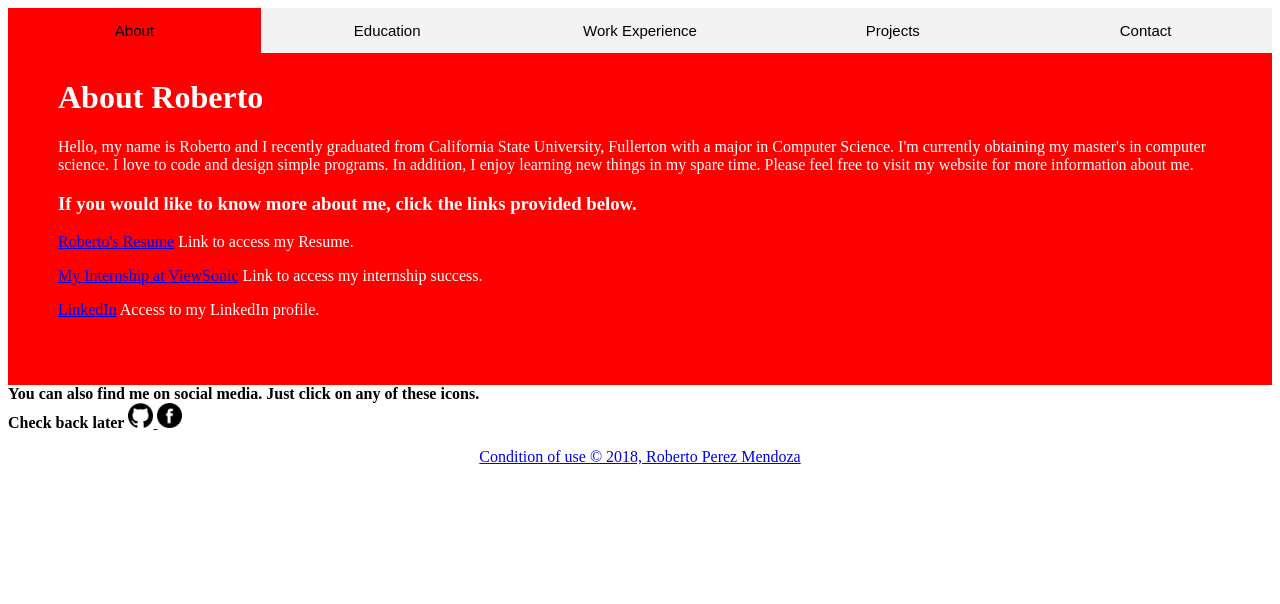
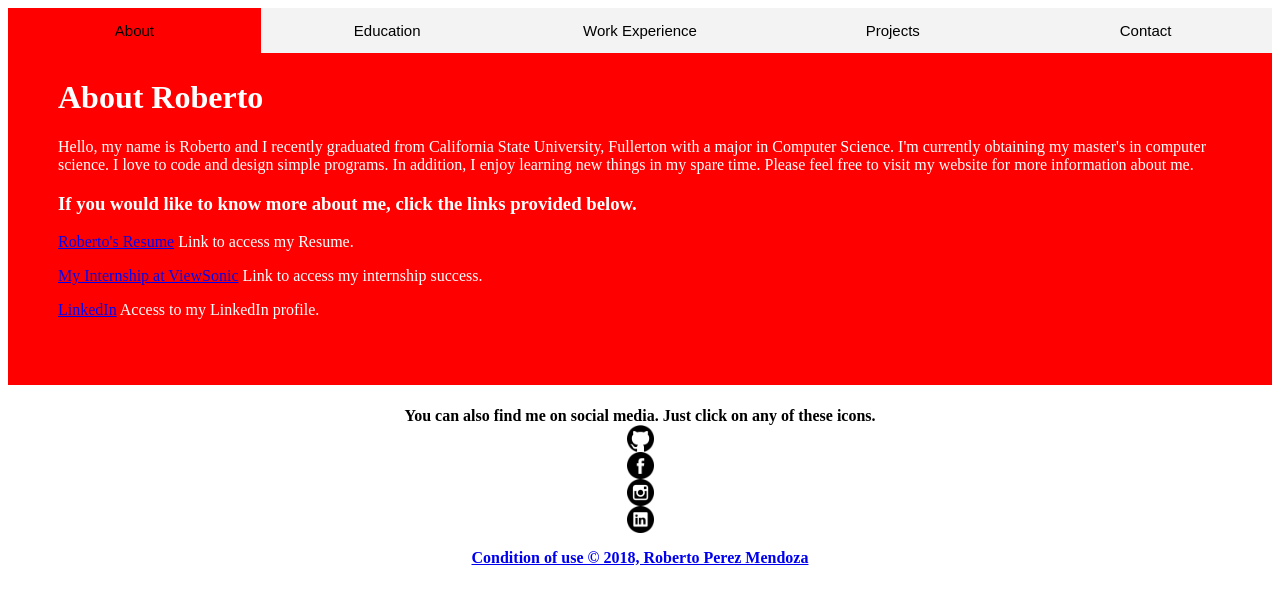
Before and after one commit to rperezmendoza/roberto, a plain HTML site: page index.html in a window 1280 px wide. Drawn offline with Linux system fonts and the light colour scheme.

Commit message:
first commit

```diff
--- a/index.html
+++ b/index.html
@@ -2,6 +2,13 @@
 <html>
     <head>
         <style>
+            .center {
+                display: block;
+                margin-left: auto;
+                margin-right:auto;
+
+            }
+
             .tab {
                 background-color: #F4F3F3;
                 color: black;
@@ -166,17 +173,27 @@
 
         <!--footer-->
         <footer>
-            <b>You can also find me on social media. Just click on any of these icons.</br>Check back later</b>
+            <h4 align="center">You can also find me on social media. Just click on any of these icons.</br>
             <!--Social media icons have been credited by the authon I have comment out their work-->
             <!--GITHUB-->
             <!-- <div>Icons made by <a href="https://www.flaticon.com/authors/pixel-perfect" title="Github">Github</a> from <a href="https://www.flaticon.com/"     title="Flaticon">www.flaticon.com</a> is licensed by <a href="http://creativecommons.org/licenses/by/3.0/"     title="Creative Commons BY 3.0" target="_blank">CC 3.0 BY</a></div> -->
 
-            <a href="https://github.com/rperezmendoza"><img src="icons/github.png" width="25" height ="25"/>
+            <a href="https://github.com/rperezmendoza"><img src="icons/github.png" class="center" width="27" height ="27"/>
 
             <!--FACEBOOK-->
             <!-- <div>Icons made by <a href="https://www.flaticon.com/authors/bogdan-rosu" title="Facebook Logo Button">Facebook Logo Button</a> from <a href="https://www.flaticon.com/"     title="Flaticon">www.flaticon.com</a> is licensed by <a href="http://creativecommons.org/licenses/by/3.0/"     title="Creative Commons BY 3.0" target="_blank">CC 3.0 BY</a></div> -->
 
-            <a href="https://www.facebook.com/beto.perez.54?ref=bookmarks"><img src="icons/facebook.png" width="25" height ="25"/>
+            <a href="https://www.facebook.com/beto.perez.54?ref=bookmarks"><img src="icons/facebook.png" class="center" width="27" height ="27"/>
+
+            <!--INSTAGRAM-->
+            <!-- <div>Icons made by <a href="https://www.flaticon.com/authors/bogdan-rosu" title="Instagram Logo">Instagram Logo</a> from <a href="https://www.flaticon.com/"     title="Flaticon">www.flaticon.com</a> is licensed by <a href="http://creativecommons.org/licenses/by/3.0/"     title="Creative Commons BY 3.0" target="_blank">CC 3.0 BY</a></div> -->
+
+           <a href="https://www.instagram.com/betoperezr/?hl=en"><img src="icons/instagram.png" class="center" width="27" height ="27"/>
+
+            <!--LINKEDIN-->
+            <!-- <div>Icons made by <a href="https://www.flaticon.com/authors/bogdan-rosu" title="Linkedin Logo Button">Linkedin Logo Button</a> from <a href="https://www.flaticon.com/"     title="Flaticon">www.flaticon.com</a> is licensed by <a href="http://creativecommons.org/licenses/by/3.0/"     title="Creative Commons BY 3.0" target="_blank">CC 3.0 BY</a></div> -->
+
+            <a href="https://www.linkedin.com/in/roberto-perez-mendoza-042b40104"><img src="icons/linkedin.png" class="center" width="27" height ="27"/>
 
             <p align="center">Condition of use &copy; 2018, Roberto Perez Mendoza</p>
         </footer>
```
Also changed, not shown: icons/instagram.png (added), icons/linkedin.png (added). Lines whose indentation alone changed are shown as unchanged.
